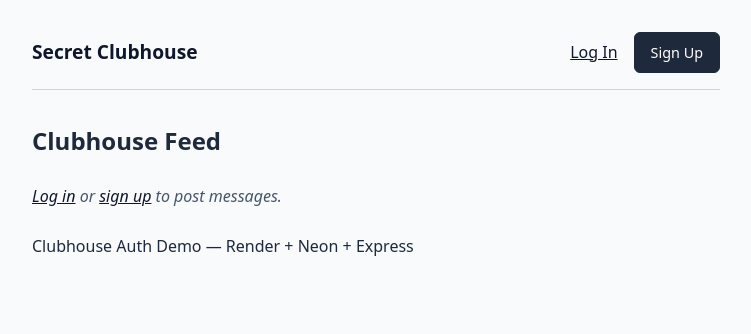
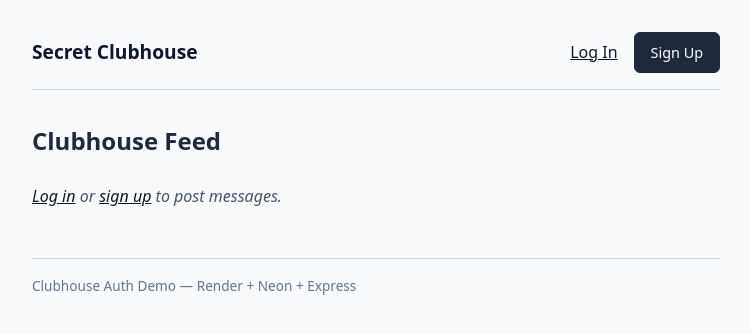
Before and after one commit to Daik102/members-only, a Node server app: page / in a window 1280 px wide. Shown: the top 334 px of the page, without its empty margins (264-1015 px from the left). Run offline with Node 20, Linux system fonts and the light colour scheme; data that the repository does not hold is empty; some libraries are stand-ins or nearby versions.

Commit message:
Add class for footer

```diff
--- a/views/partials/footer.ejs
+++ b/views/partials/footer.ejs
@@ -8,7 +8,7 @@
     </form>
   </dialog>
 
-  <footer>
+  <footer class="site-footer">
     Clubhouse Auth Demo &mdash; Render + Neon + Express
   </footer>
 
@@ -33,7 +33,7 @@
       deleteDialog.close();
     });
 
-    // Optional: Close when clicking outside the dialog box on the backdrop
+    // Close when clicking outside the dialog box on the backdrop
     deleteDialog.addEventListener('click', (e) => {
       if (e.target === deleteDialog) {
         deleteDialog.close();
```
